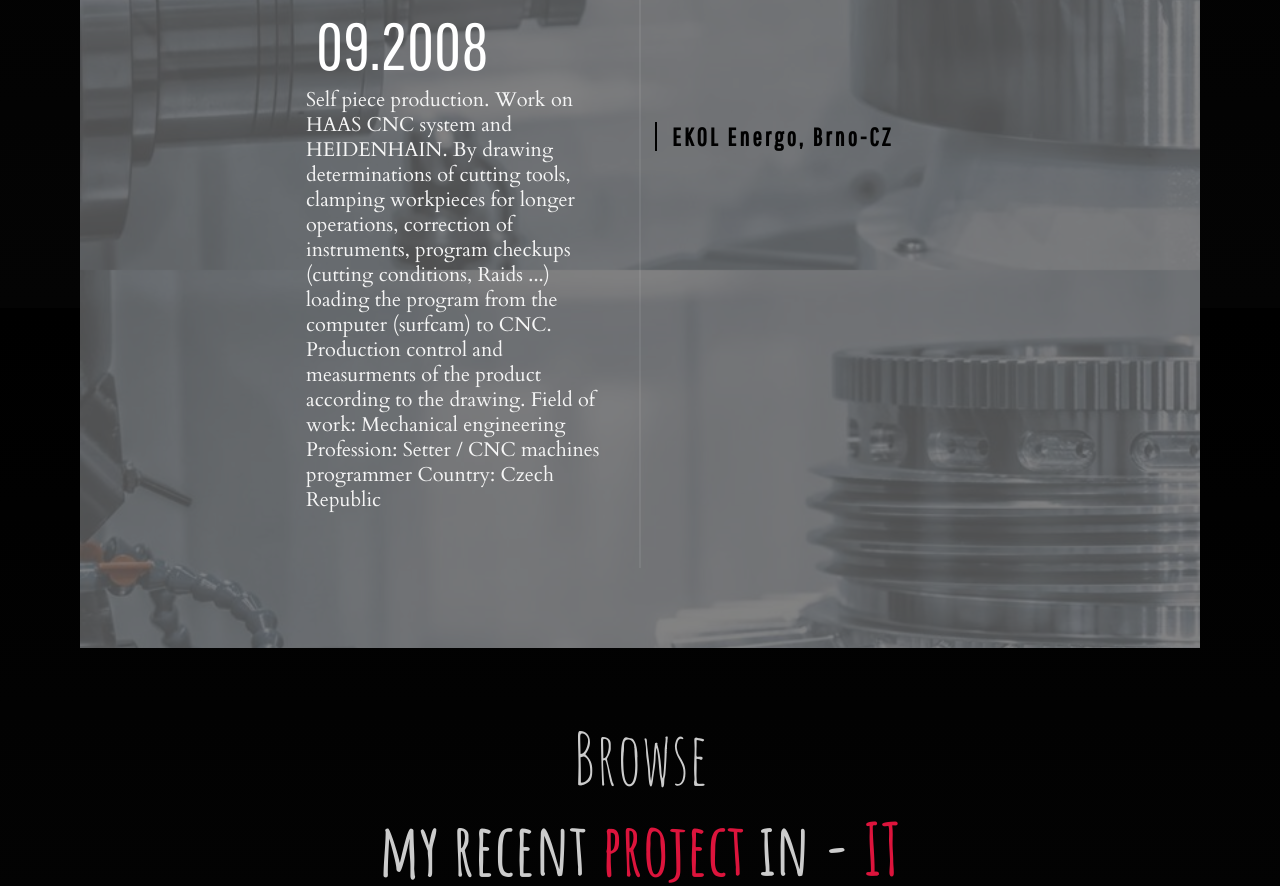
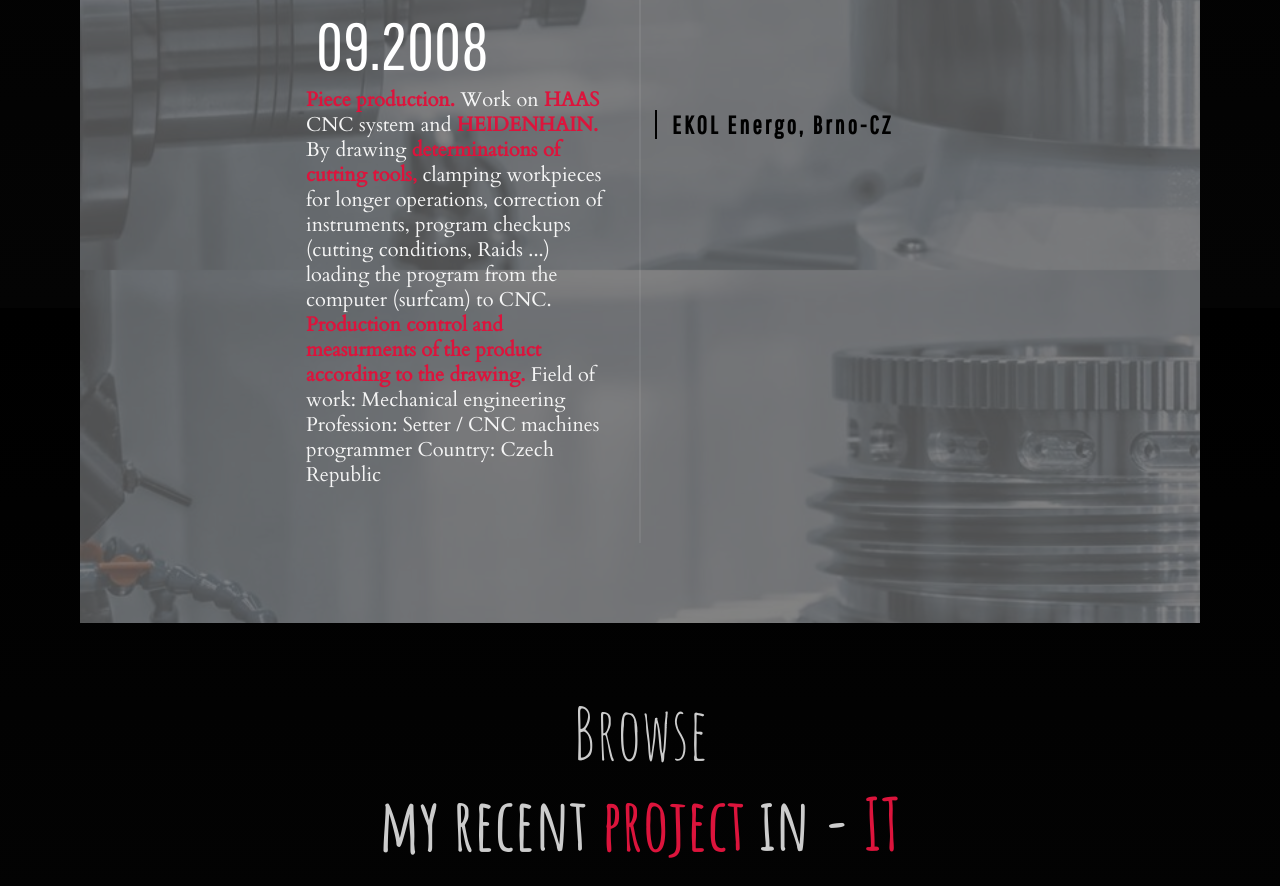
Before and after one commit to XCodeCrafter/Portfolio.github.io, a plain HTML site: page index.html in a window 1280 px wide. Shown: the part 6892-7778 px from the top of the page. Drawn offline with nearby package versions, Linux system fonts and the light colour scheme.

Commit message:
Add files via upload

```diff
--- a/index.html
+++ b/index.html
@@ -361,11 +361,11 @@
                         <img class="timeline__img" src="./assets/cnc12.jpg" alt="Mustafa Kemal Atatürk 1916">
                         <h2 class="timeline__content-title">09.2007-09.2008</h2>
                         <p class="timeline__content-desc">
-                          Self piece production. Work on HAAS CNC system and HEIDENHAIN. By drawing
-                          determinations of cutting tools, clamping workpieces for longer operations,
+                          <span class="highlight">Piece production.</span> Work on <span class="highlight">HAAS</span> CNC system and <span class="highlight">HEIDENHAIN.</span> By drawing
+                          <span class="highlight">determinations of cutting tools,</span> clamping workpieces for longer operations,
                           correction of instruments, program checkups (cutting conditions, Raids ...)
-                          loading the program from the computer (surfcam) to CNC. Production control
-                          and measurments of the product according to the drawing.
+                          loading the program from the computer (surfcam) to CNC. <span class="highlight">Production control
+                            and measurments of the product according to the drawing.</span>
                           Field of work: Mechanical engineering
                           Profession: Setter / CNC machines programmer
                           Country: Czech Republic                        </p>
```
